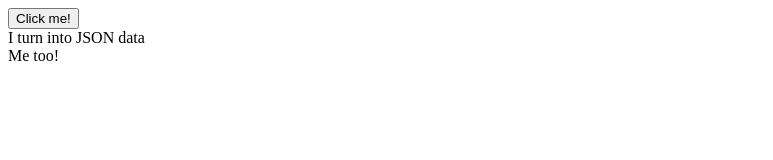
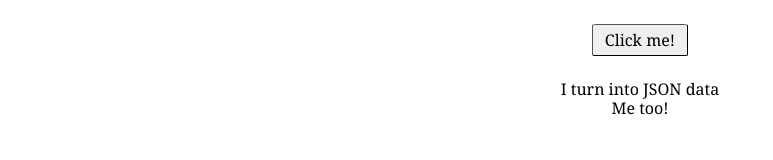
Before and after one commit to shesharpnl/hackathon-2023.vanilla-js.base-example, a plain HTML site: page index.html in a window 1280 px wide. Shown: the whole page, without its empty margins (0-773 px from the left). Drawn offline with Linux system fonts and the light colour scheme.

Commit message:
Fix CSS references index.html

```diff
--- a/index.html
+++ b/index.html
@@ -2,8 +2,8 @@
 <html lang="en">
 <head>
     <!-- Normalize styles and import your custom styling -->
-    <link rel="stylesheet" src="css/normalize.css" />
-    <link rel="stylesheet" src="css/main.css" />
+    <link rel="stylesheet" href="css/normalize.css" />
+    <link rel="stylesheet" href="css/main.css" />
 
     <!-- Metadata -->
     <meta charset="UTF-8">
```
